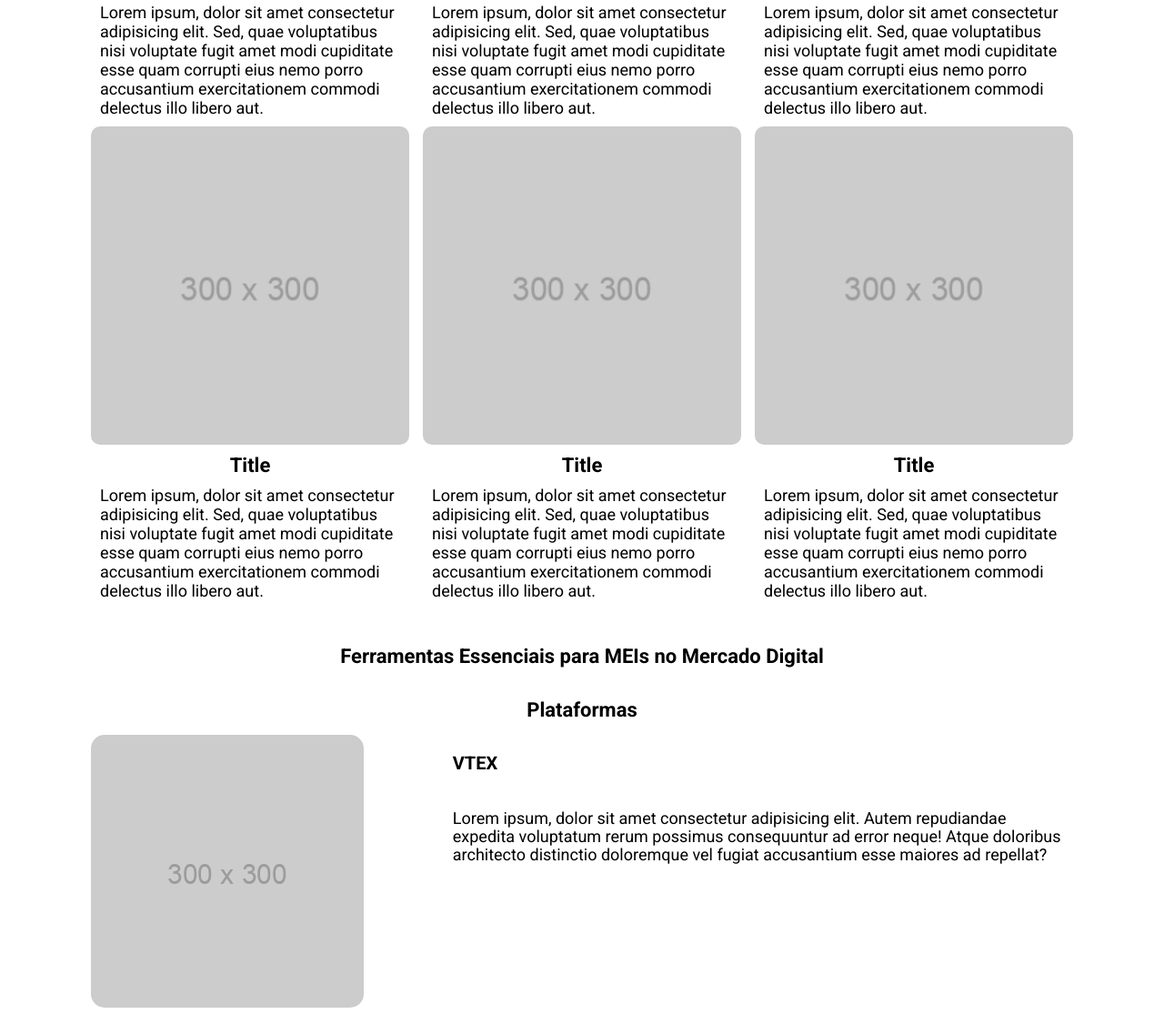
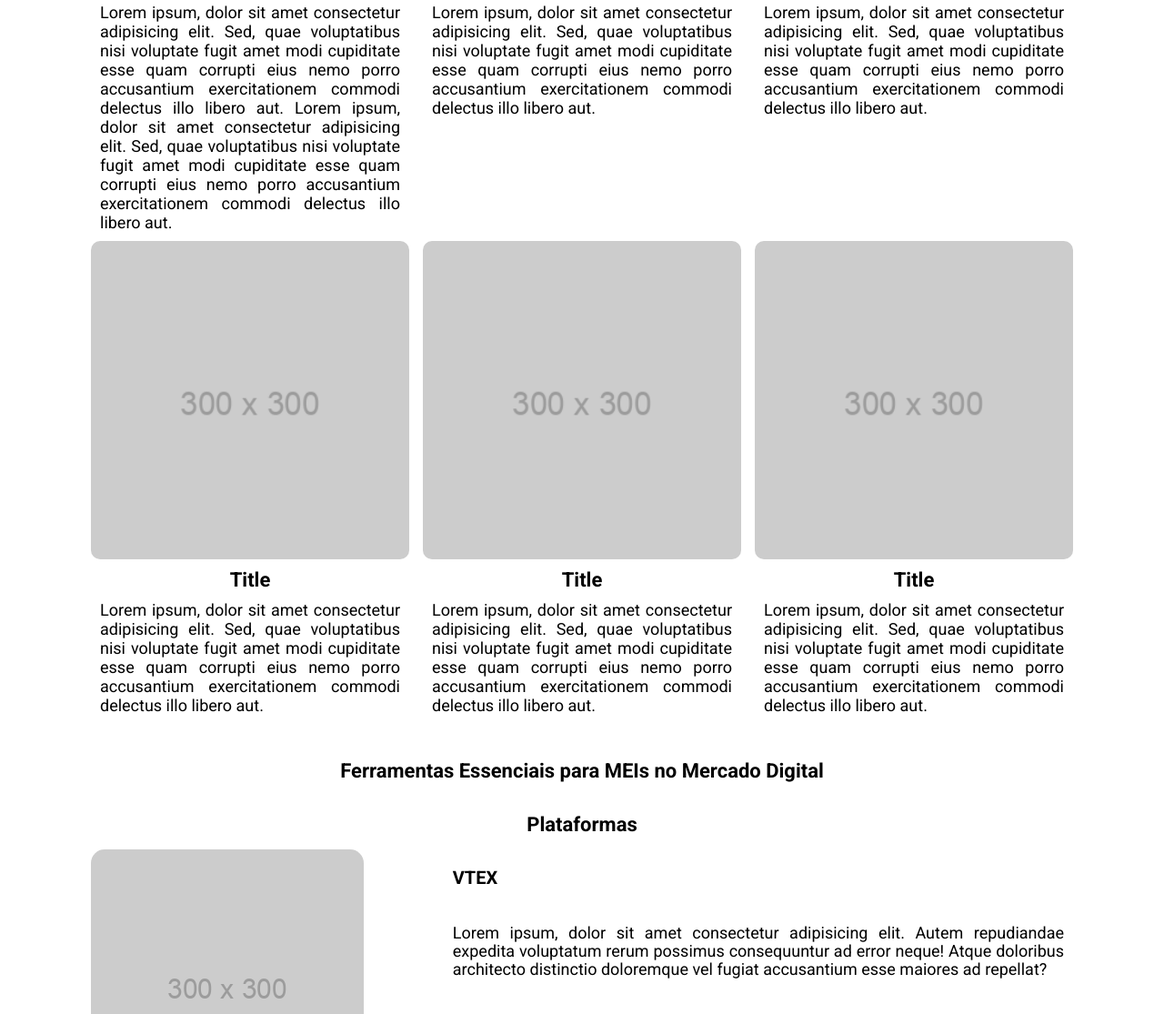
Before and after one commit to Development-Group-UNG/Landing-Page, a website: page index.html in a window 1280 px wide. Shown: the part 1912-3027 px from the top of the page at 91% size. Drawn offline with nearby package versions, Linux system fonts and the light colour scheme; files that its build step writes are made by us from their sources.

Commit message:
fix: adjust text

```diff
--- a/index.html
+++ b/index.html
@@ -379,6 +379,7 @@
                     <h2 class="care__line--title">Title</h2>
                     <h3 class="care__line--description">
                         Lorem ipsum, dolor sit amet consectetur adipisicing elit. Sed, quae voluptatibus nisi voluptate fugit amet modi cupiditate esse quam corrupti eius nemo porro accusantium exercitationem commodi delectus illo libero aut.
+                        Lorem ipsum, dolor sit amet consectetur adipisicing elit. Sed, quae voluptatibus nisi voluptate fugit amet modi cupiditate esse quam corrupti eius nemo porro accusantium exercitationem commodi delectus illo libero aut.
                     </h3>
                 </div>
 
--- a/src/scss/components/_care.scss
+++ b/src/scss/components/_care.scss
@@ -9,6 +9,7 @@
         display: flex;
         gap: 15px;
         margin: 0 0 10px 0;
+        align-items: baseline;
         &:first-child{
             margin: 10px 0 20px 0;
         }
@@ -21,6 +22,7 @@
             flex-direction: column;
             align-items: center;
             justify-content: center;
+            flex: 1;
             // padding: 0 10px;
             @include mobile-large {
                 border: 1px solid $gray;
@@ -48,6 +50,7 @@
             padding: 0 10px;
             font-size: $s18;
             font-weight: $w4;
+            text-align: justify;
             @include mobile-large{
                 padding: 5px 5px 15px;
             }
--- a/src/scss/components/_tools.scss
+++ b/src/scss/components/_tools.scss
@@ -59,6 +59,7 @@
                 line-height: $s20;
                 margin: 10px 0;
                 padding: 10px;
+                text-align: justify;
             }
         }
     }
```
Also changed, not shown: src/js/script.js (+50 -0 lines), dist/css/style.css, dist/css/style.min.css, dist/js/script.js.
